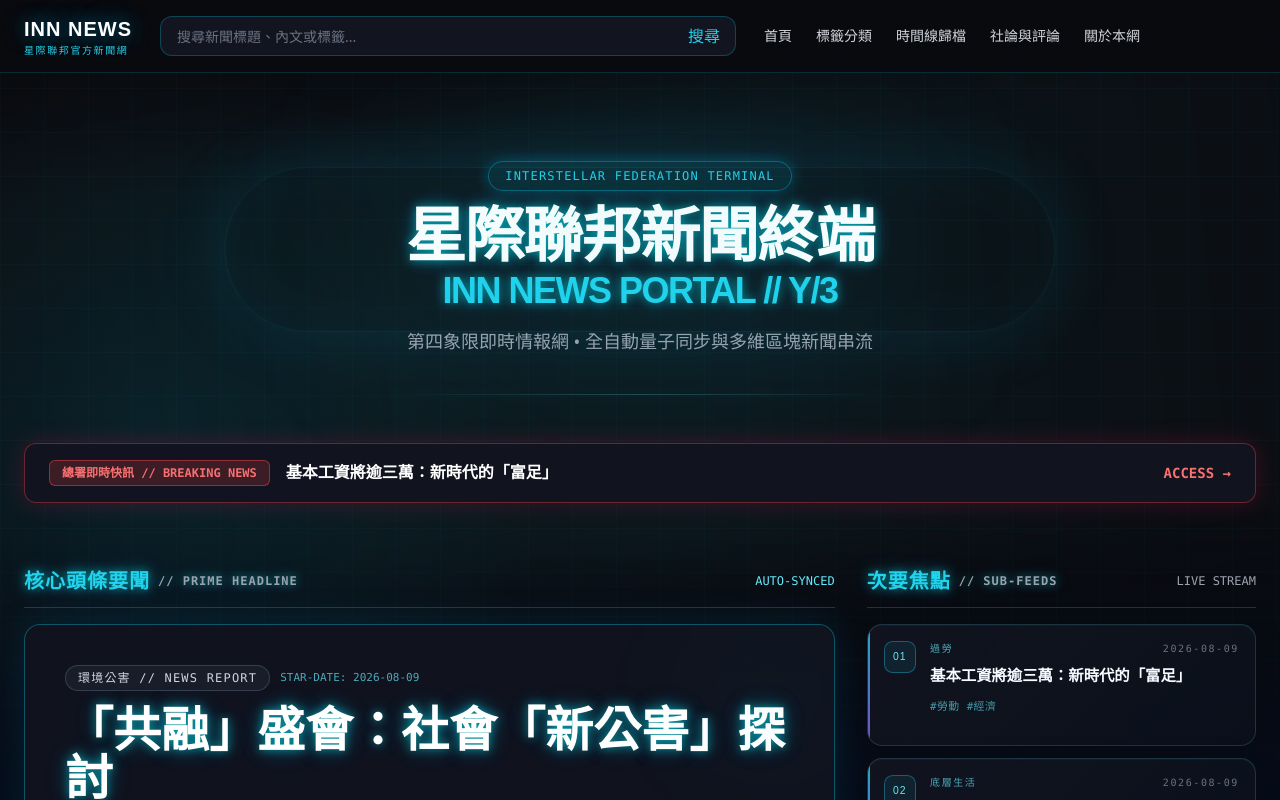
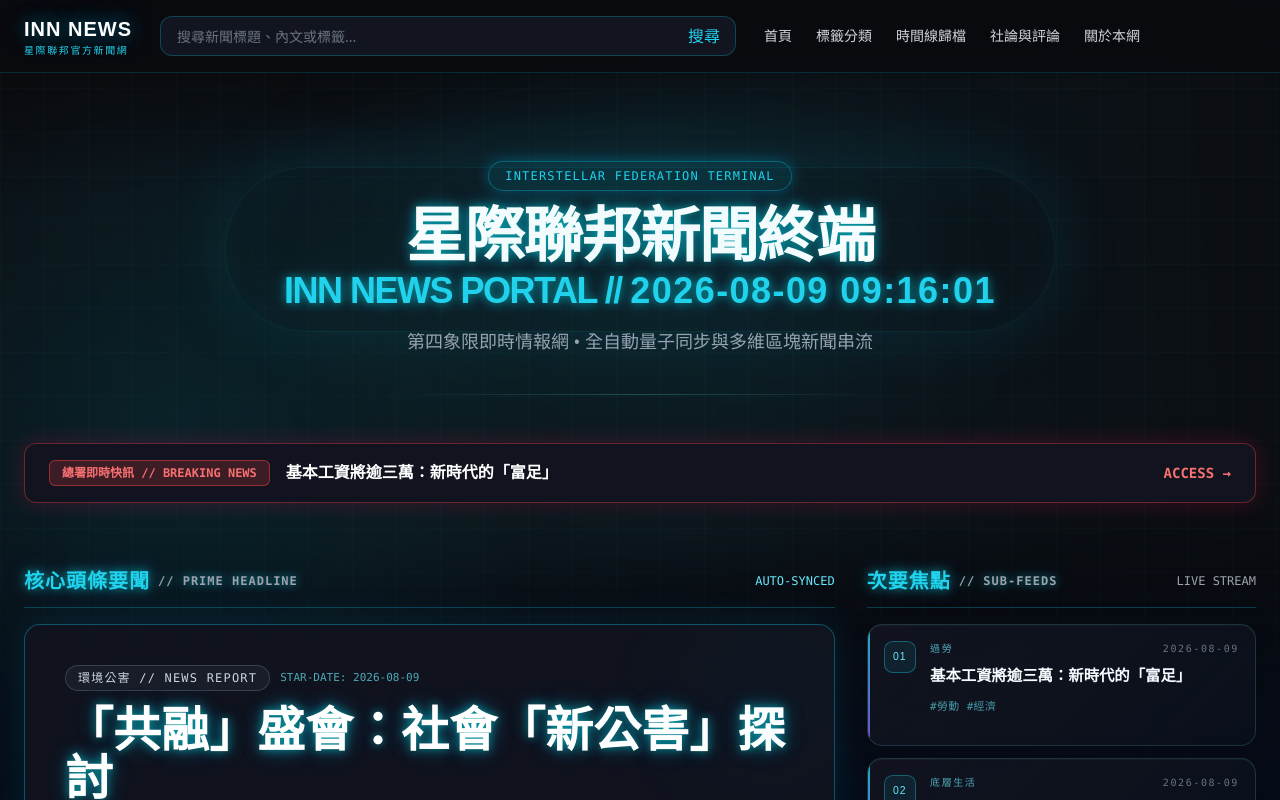
Before and after one commit to crestylonnews-ship-it/inn-news-portal, a Next.js app: page / in a window 1280 px wide. Shown: the top 800 px of the page. Built offline with nearby package versions, Linux system fonts and the light colour scheme.

Commit message:
將首頁 Y/3 改為本地即時日期時間

```diff
--- a/app/globals.css
+++ b/app/globals.css
@@ -522,3 +522,19 @@
     display: none;
   }
 }
+
+
+.live-clock {
+  display: inline-block;
+  min-width: 10ch;
+  white-space: nowrap;
+  color: inherit;
+  font-variant-numeric: tabular-nums;
+  letter-spacing: 0.04em;
+}
+
+@media (max-width: 640px) {
+  .live-clock {
+    letter-spacing: 0;
+  }
+}
--- a/app/page.tsx
+++ b/app/page.tsx
@@ -4,6 +4,7 @@ import ArticleCard from '@/components/ArticleCard';
 import Navbar from '@/components/Navbar';
 import Footer from '@/components/Footer';
 import OpeningAnimation from '@/components/OpeningAnimation';
+import LiveClock from '@/components/LiveClock';
 
 export default function Home() {
   const articles = getAllArticles(); // 已自動依照日期時間由新到舊排序
@@ -34,7 +35,7 @@ export default function Home() {
             <span>INTERSTELLAR FEDERATION TERMINAL</span>
           </div>
           <h1 className="text-3xl sm:text-4xl md:text-6xl font-extrabold font-orbitron tracking-tight text-glow neon-title-glow">
-            星際聯邦新聞終端 <span className="text-cyan-400 text-2xl md:text-4xl block mt-1">INN NEWS PORTAL // Y/3</span>
+            星際聯邦新聞終端 <span className="text-cyan-400 text-2xl md:text-4xl block mt-1">INN NEWS PORTAL // <LiveClock /></span>
           </h1>
           <p className="text-gray-400 text-sm sm:text-base md:text-lg max-w-2xl mx-auto font-serif">
             第四象限即時情報網 • 全自動量子同步與多維區塊新聞串流
--- /dev/null
+++ b/components/LiveClock.tsx
@@ -0,0 +1,32 @@
+'use client';
+
+import { useEffect, useState } from 'react';
+
+function formatLocalTime(date: Date) {
+  return new Intl.DateTimeFormat('sv-SE', {
+    year: 'numeric',
+    month: '2-digit',
+    day: '2-digit',
+    hour: '2-digit',
+    minute: '2-digit',
+    second: '2-digit',
+    hourCycle: 'h23',
+  }).format(date);
+}
+
+export default function LiveClock() {
+  const [localTime, setLocalTime] = useState('--/--/-- --:--:--');
+
+  useEffect(() => {
+    const update = () => setLocalTime(formatLocalTime(new Date()));
+    update();
+    const timer = window.setInterval(update, 1000);
+    return () => window.clearInterval(timer);
+  }, []);
+
+  return (
+    <span className="live-clock" aria-label="本地即時日期時間">
+      {localTime}
+    </span>
+  );
+}
```
